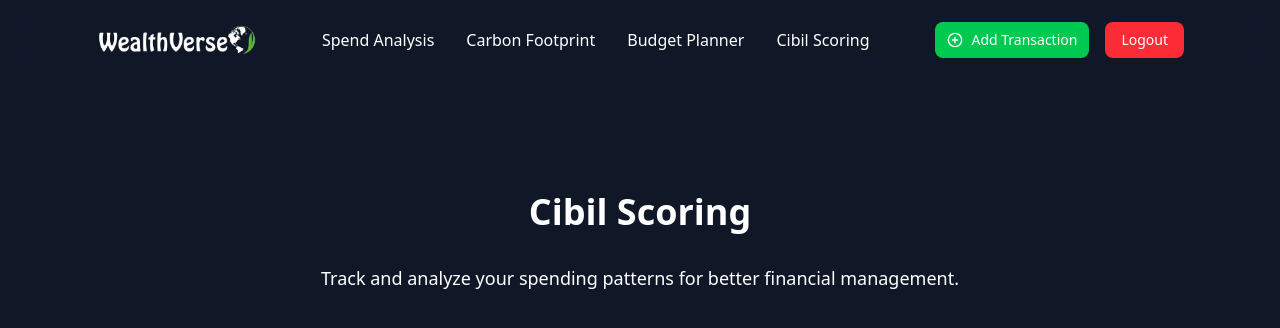
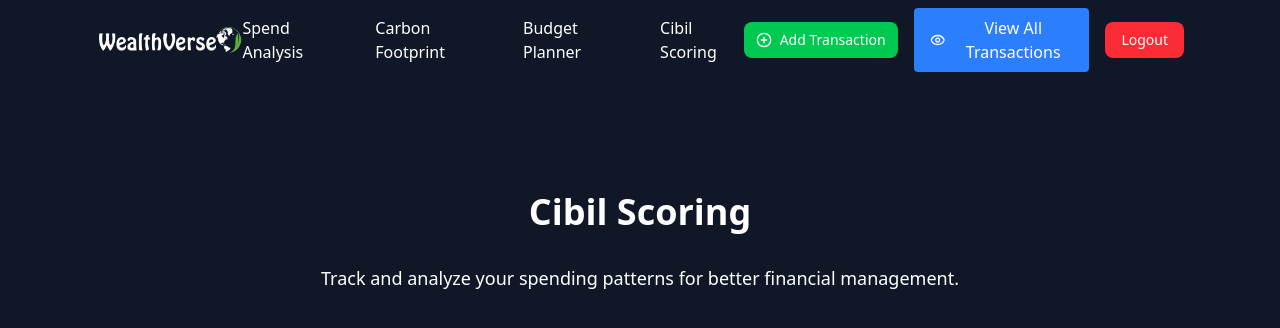
Before and after one commit to NandRabadiya/WealthVerse, a React (Vite) app in the folder frontend/: page /cibil-scoring in a window 1280 px wide. Shown: the top 328 px of the page. Built offline with nearby package versions, Linux system fonts and the light colour scheme; sample sign-in values are in the browser's storage.

Commit message:
Added Transaction page

```diff
--- a/frontend/src/App.jsx
+++ b/frontend/src/App.jsx
@@ -13,6 +13,7 @@ import CibilScoring from "./pages/features/CibilScoring";
 import LoginPage from "./pages/authentication/LoginPage";
 import SignupPage from "./pages/authentication/SignupPage";
 import ProtectedRoute from "./auth/ProtectedRoute";
+import Transactions from "./pages/features/Transactions";
 
 function App() {
   return (
@@ -25,6 +26,7 @@ function App() {
 
           <Route element={<ProtectedRoute />}>
             <Route path="/spend-analysis" element={<SpendAnalysis />} />
+            <Route path="/transactions" element={<Transactions />} />
             <Route path="/carbon-footprint" element={<CarbonFootPrint />} />
             <Route path="/budget-planner" element={<BudgetPlanner />} />
             <Route path="/cibil-scoring" element={<CibilScoring />} />
--- a/frontend/src/pages/features/FeaturesNavbar.jsx
+++ b/frontend/src/pages/features/FeaturesNavbar.jsx
@@ -4,7 +4,7 @@ import { Link, NavLink } from "react-router-dom";
 import { Button } from "@/components/ui/Button";
 import { useAuth } from "../../auth/AuthContext"; // Import the useAuth hook
 //import { useNavigate } from "react-router-dom";
-import { PlusCircle } from "lucide-react";
+import { PlusCircle, Eye } from "lucide-react";
 import {
   Dialog,
   DialogContent,
@@ -67,6 +67,13 @@ const FeaturesNavbar = () => {
           </DialogContent>
         </Dialog>
 
+        <Link to="/transactions">
+          <button className="bg-blue-500 text-white px-4 py-2 rounded hover:bg-blue-600 flex items-center gap-2 cursor-pointer">
+            <Eye className="h-5 w-5" />
+            View All Transactions
+          </button>
+        </Link>
+
         <Button
           onClick={async () => {
             await logout();
--- a/frontend/src/pages/features/spendAnalysis/TransactionTable.jsx
+++ b/frontend/src/pages/features/TransactionTable.jsx
@@ -212,12 +212,12 @@ export function TransactionTable({ viewType = "all" }) {
   };
 
   return (
-    <Card className="bg-gray-900 border-gray-800">
+    <Card className="bg-gray-900 border border-gray-800 shadow-lg rounded-xl">
       <CardHeader>
         <CardTitle className="text-white">Transaction History</CardTitle>
       </CardHeader>
       <CardContent>
-        <Table>
+        <Table className="w-full table-fixed">
           <TableHeader>
             <TableRow className="border-gray-800 hover:bg-gray-900">
               <TableHead className="text-gray-400">Date</TableHead>
--- /dev/null
+++ b/frontend/src/pages/features/Transactions.jsx
@@ -0,0 +1,16 @@
+import React from "react";
+import { TransactionTable } from "./TransactionTable/";
+import FeaturesNavbar from "./FeaturesNavbar";
+
+export default function TransactionsPage() {
+  return (
+    <>
+      <FeaturesNavbar />
+      <div className="min-h-screen bg-gray-900 pt-30 p-6 flex justify-center items-start">
+        <div className="w-full max-w-6xl">
+          <TransactionTable />
+        </div>
+      </div>
+    </>
+  );
+}
--- a/frontend/src/pages/features/spendAnalysis/SpendAnalysis.jsx
+++ b/frontend/src/pages/features/spendAnalysis/SpendAnalysis.jsx
@@ -1,7 +1,6 @@
 // pages/features/SpendingAnalysis.jsx
 import FeatureLayout from "../FeatureLayout";
 import { TransactionAnalysis } from "./TransactionAnalysis";
-import { TransactionTable } from "./TransactionTable";
 
 const SpendingAnalysis = () => {
   return (
@@ -11,7 +10,6 @@ const SpendingAnalysis = () => {
 
         <div className="space-y-8">
           <TransactionAnalysis />
-          <TransactionTable />
         </div>
       </div>
     </FeatureLayout>
```
